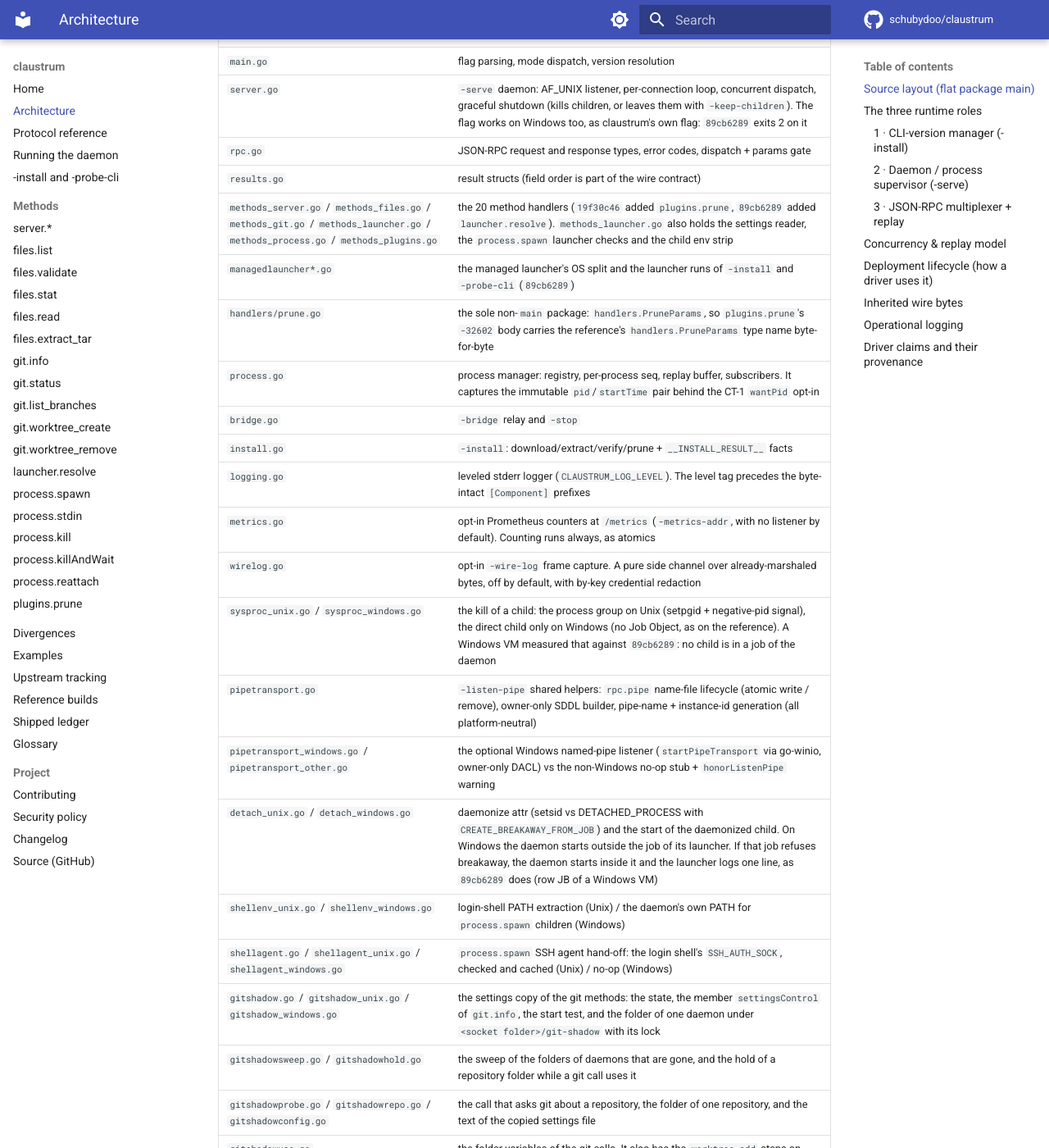
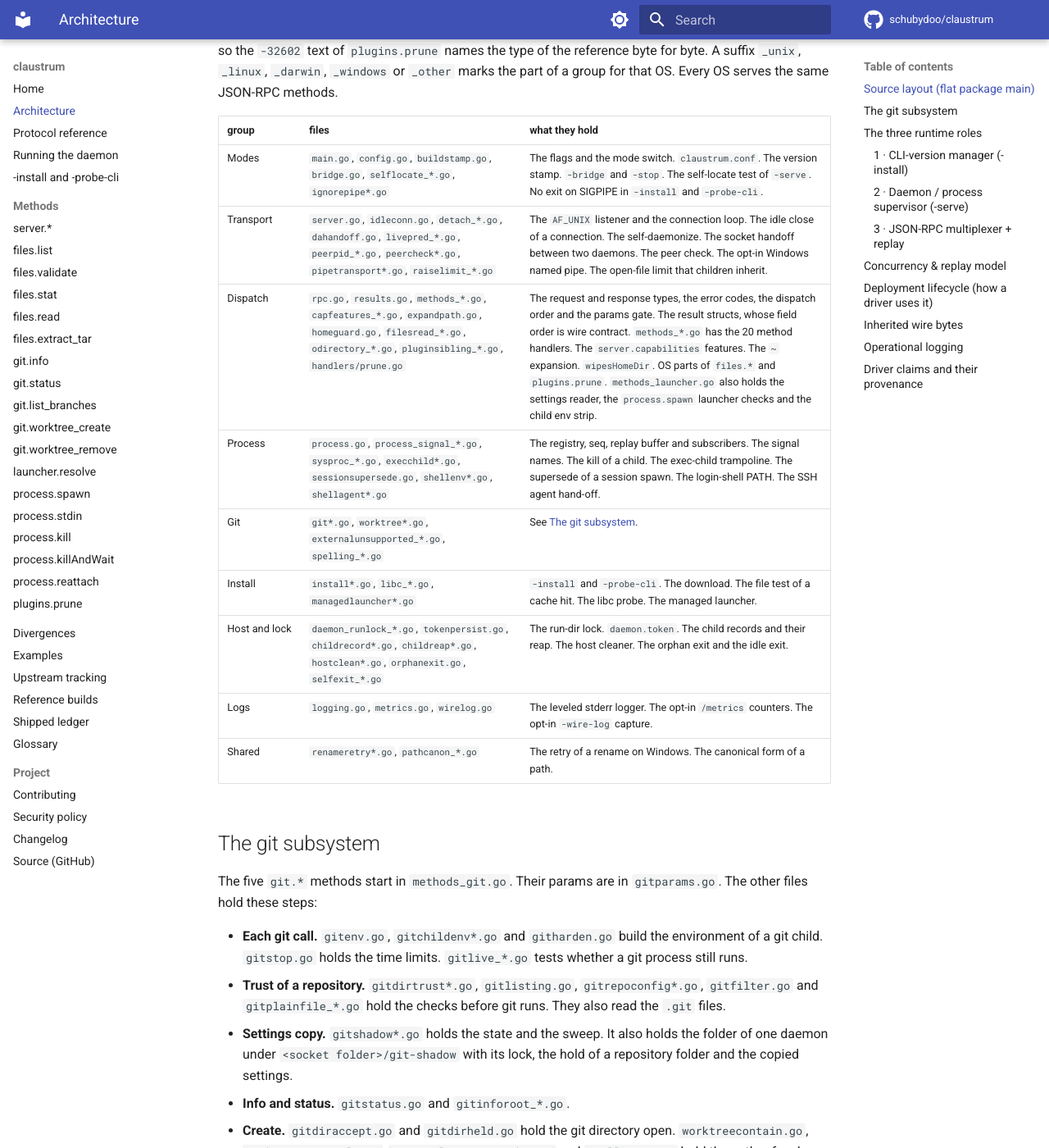
Before and after one commit to schubydoo/claustrum, an MkDocs documentation site: the page built from docs/ARCHITECTURE.md, in a window 1280 px wide and 1400 px high, scrolled down 350 px. Shown: the whole window at 82% size. Built offline with MkDocs 1.6.1 and Material for MkDocs 9.7.7, drawn with Linux system fonts in a browser that asks for light colours; comment, search, counter and statistics services are not loaded; some of the changed text lies outside the part shown.

Commit message:
docs: give ARCHITECTURE.md a full source map and a git section
Co-Authored-By: Claude Opus 5.5 <noreply@anthropic.com>

```diff
--- a/docs/ARCHITECTURE.md
+++ b/docs/ARCHITECTURE.md
@@ -8,35 +8,53 @@ more dependency goes into Windows builds only. It is
 
 ## Source layout (flat `package main`)
 
-| file | responsibility |
-|---|---|
-| `main.go` | flag parsing, mode dispatch, version resolution |
-| `server.go` | `-serve` daemon: AF_UNIX listener, per-connection loop, concurrent dispatch, graceful shutdown (kills children, or leaves them with `-keep-children`). The flag works on Windows too, as claustrum's own flag: `89cb6289` exits 2 on it |
-| `rpc.go` | JSON-RPC request and response types, error codes, dispatch + params gate |
-| `results.go` | result structs (field order is part of the wire contract) |
-| `methods_server.go` / `methods_files.go` / `methods_git.go` / `methods_launcher.go` / `methods_process.go` / `methods_plugins.go` | the 20 method handlers (`19f30c46` added `plugins.prune`, `89cb6289` added `launcher.resolve`). `methods_launcher.go` also holds the settings reader, the `process.spawn` launcher checks and the child env strip |
-| `managedlauncher*.go` | the managed launcher's OS split and the launcher runs of `-install` and `-probe-cli` (`89cb6289`) |
-| `handlers/prune.go` | the sole non-`main` package: `handlers.PruneParams`, so `plugins.prune`'s `-32602` body carries the reference's `handlers.PruneParams` type name byte-for-byte |
-| `process.go` | process manager: registry, per-process seq, replay buffer, subscribers. It captures the immutable `pid`/`startTime` pair behind the CT-1 `wantPid` opt-in |
-| `bridge.go` | `-bridge` relay and `-stop` |
-| `install.go` | `-install`: download/extract/verify/prune + `__INSTALL_RESULT__` facts |
-| `logging.go` | leveled stderr logger (`CLAUSTRUM_LOG_LEVEL`). The level tag precedes the byte-intact `[Component]` prefixes |
-| `metrics.go` | opt-in Prometheus counters at `/metrics` (`-metrics-addr`, with no listener by default). Counting runs always, as atomics |
-| `wirelog.go` | opt-in `-wire-log` frame capture. A pure side channel over already-marshaled bytes, off by default, with by-key credential redaction |
-| `sysproc_unix.go` / `sysproc_windows.go` | the kill of a child: the process group on Unix (setpgid + negative-pid signal), the direct child only on Windows (no Job Object, as on the reference). A Windows VM measured that against `89cb6289`: no child is in a job of the daemon |
-| `pipetransport.go` | `-listen-pipe` shared helpers: `rpc.pipe` name-file lifecycle (atomic write / remove), owner-only SDDL builder, pipe-name + instance-id generation (all platform-neutral) |
-| `pipetransport_windows.go` / `pipetransport_other.go` | the optional Windows named-pipe listener (`startPipeTransport` via go-winio, owner-only DACL) vs the non-Windows no-op stub + `honorListenPipe` warning |
-| `detach_unix.go` / `detach_windows.go` | daemonize attr (setsid vs DETACHED_PROCESS with `CREATE_BREAKAWAY_FROM_JOB`) and the start of the daemonized child. On Windows the daemon starts outside the job of its launcher. If that job refuses breakaway, the daemon starts inside it and the launcher logs one line, as `89cb6289` does (row JB of a Windows VM) |
-| `shellenv_unix.go` / `shellenv_windows.go` | login-shell PATH extraction (Unix) / the daemon's own PATH for `process.spawn` children (Windows) |
-| `shellagent.go` / `shellagent_unix.go` / `shellagent_windows.go` | `process.spawn` SSH agent hand-off: the login shell's `SSH_AUTH_SOCK`, checked and cached (Unix) / no-op (Windows) |
-| `gitshadow.go` / `gitshadow_unix.go` / `gitshadow_windows.go` | the settings copy of the git methods: the state, the member `settingsControl` of `git.info`, the start test, and the folder of one daemon under `<socket folder>/git-shadow` with its lock |
-| `gitshadowsweep.go` / `gitshadowhold.go` | the sweep of the folders of daemons that are gone, and the hold of a repository folder while a git call uses it |
-| `gitshadowprobe.go` / `gitshadowrepo.go` / `gitshadowconfig.go` | the call that asks git about a repository, the folder of one repository, and the text of the copied settings file |
-| `gitshadowuse.go` | the folder variables of the git calls. It also has the `worktree add` steps on Linux and macOS |
-| `worktreestaging.go` / `gitworktreeconfig.go` | the Windows create with its staging folder. The `config.worktree` items of the git calls, and the `config.worktree` file of a new worktree |
+All code is in `package main`, except `handlers/prune.go`. That package holds
+`handlers.PruneParams`, so the `-32602` text of `plugins.prune` names the type
+of the reference byte for byte. A suffix `_unix`, `_linux`, `_darwin`,
+`_windows` or `_other` marks the part of a group for that OS. Every OS serves
+the same JSON-RPC methods.
 
-Every OS serves the same JSON-RPC methods. Only the OS-split files
-(`*_unix.go`, `*_linux.go`, `*_windows.go` and their kin) are different.
+| group | files | what they hold |
+|---|---|---|
+| Modes | `main.go`, `config.go`, `buildstamp.go`, `bridge.go`, `selflocate_*.go`, `ignorepipe*.go` | The flags and the mode switch. `claustrum.conf`. The version stamp. `-bridge` and `-stop`. The self-locate test of `-serve`. No exit on SIGPIPE in `-install` and `-probe-cli`. |
+| Transport | `server.go`, `idleconn.go`, `detach_*.go`, `dahandoff.go`, `livepred_*.go`, `peerpid_*.go`, `peercheck*.go`, `pipetransport*.go`, `raiselimit_*.go` | The `AF_UNIX` listener and the connection loop. The idle close of a connection. The self-daemonize. The socket handoff between two daemons. The peer check. The opt-in Windows named pipe. The open-file limit that children inherit. |
+| Dispatch | `rpc.go`, `results.go`, `methods_*.go`, `capfeatures_*.go`, `expandpath.go`, `homeguard.go`, `filesread_*.go`, `odirectory_*.go`, `pluginsibling_*.go`, `handlers/prune.go` | The request and response types, the error codes, the dispatch order and the params gate. The result structs, whose field order is wire contract. `methods_*.go` has the 20 method handlers. The `server.capabilities` features. The `~` expansion. `wipesHomeDir`. OS parts of `files.*` and `plugins.prune`. `methods_launcher.go` also holds the settings reader, the `process.spawn` launcher checks and the child env strip. |
+| Process | `process.go`, `process_signal_*.go`, `sysproc_*.go`, `execchild*.go`, `sessionsupersede.go`, `shellenv*.go`, `shellagent*.go` | The registry, seq, replay buffer and subscribers. The signal names. The kill of a child. The exec-child trampoline. The supersede of a session spawn. The login-shell PATH. The SSH agent hand-off. |
+| Git | `git*.go`, `worktree*.go`, `externalunsupported_*.go`, `spelling_*.go` | See [The git subsystem](#the-git-subsystem). |
+| Install | `install*.go`, `libc_*.go`, `managedlauncher*.go` | `-install` and `-probe-cli`. The download. The file test of a cache hit. The libc probe. The managed launcher. |
+| Host and lock | `daemon_runlock_*.go`, `tokenpersist.go`, `childrecord*.go`, `childreap*.go`, `hostclean*.go`, `orphanexit.go`, `selfexit_*.go` | The run-dir lock. `daemon.token`. The child records and their reap. The host cleaner. The orphan exit and the idle exit. |
+| Logs | `logging.go`, `metrics.go`, `wirelog.go` | The leveled stderr logger. The opt-in `/metrics` counters. The opt-in `-wire-log` capture. |
+| Shared | `renameretry*.go`, `pathcanon_*.go` | The retry of a rename on Windows. The canonical form of a path. |
+
+## The git subsystem
+
+The five `git.*` methods start in `methods_git.go`. Their params are in
+`gitparams.go`. The other files hold these steps:
+
+- **Each git call.** `gitenv.go`, `gitchildenv*.go` and `githarden.go` build the
+  environment of a git child. `gitstop.go` holds the time limits.
+  `gitlive_*.go` tests whether a git process still runs.
+- **Trust of a repository.** `gitdirtrust*.go`, `gitlisting.go`,
+  `gitrepoconfig*.go`, `gitfilter.go` and `gitplainfile_*.go` hold the checks
+  before git runs. They also read the `.git` files.
+- **Settings copy.** `gitshadow*.go` holds the state and the sweep. It also
+  holds the folder of one daemon under `<socket folder>/git-shadow` with its
+  lock, the hold of a repository folder and the copied settings.
+- **Info and status.** `gitstatus.go` and `gitinforoot_*.go`.
+- **Create.** `gitdiraccept.go` and `gitdirheld.go` hold the git directory open.
+  `worktreecontain.go`, `worktreeexternal*.go`, `externalunsupported_*.go` and
+  `spelling_*.go` hold the path refusals. `worktreeverify.go` holds the tests
+  after the add and both rollbacks. `worktreestaging.go` is the Windows staging
+  step. The copy steps are `worktreecopy.go`, `worktreeinclude*.go` and
+  `worktreeclaude.go`. The other steps are `worktreelock.go`,
+  `worktreemkdir_*.go`, `worktreestale*.go`, `worktreesource.go`,
+  `githarden_index_*.go` and `gitworktreeconfig*.go`.
+- **Remove.** `worktreeremove.go`. `worktreebranch*.go` holds the branch step of
+  a remove and of a rollback.
+
+[`AGENTS.md`](https://github.com/schubydoo/claustrum/blob/main/AGENTS.md) names
+the delete paths of these files and their guards. The page of each method has
+its rules, as in [git.worktree_create](protocol/git-worktree-create.md).
 
 ## The three runtime roles
 
@@ -126,11 +144,10 @@ session attaches to it. It injects no auth.)
   interleave safely.
 - Each managed process has a monotonic `seq`, an append-only frame buffer, and a
   set of subscriber connections. `spawn` subscribes the connection that spawned
-  the process. A process whose `id` a later spawn took keeps its subscribers, as
-  on `89cb6289` (Linux and macOS row P2, Windows row EVc). `reattach` REPLACES the whole subscriber set with the requester. It then
+  the process. A process whose `id` a later spawn took keeps its subscribers. `reattach` REPLACES the whole subscriber set with the requester. It then
   replays buffered frames with `seq > fromSeq`. Any connection attached before
-  stops receiving frames for that process. Since `90fca6e6` it also closes each
-  connection it displaced. Claustrum detaches a dead
+  stops receiving frames for that process. It also closes each connection that
+  it displaced. Claustrum detaches a dead
   subscriber (`[frameSink] replay write failed, detaching`).
 
 ## Deployment lifecycle (how a driver uses it)
```
Also changed, not shown: 1 other file.
